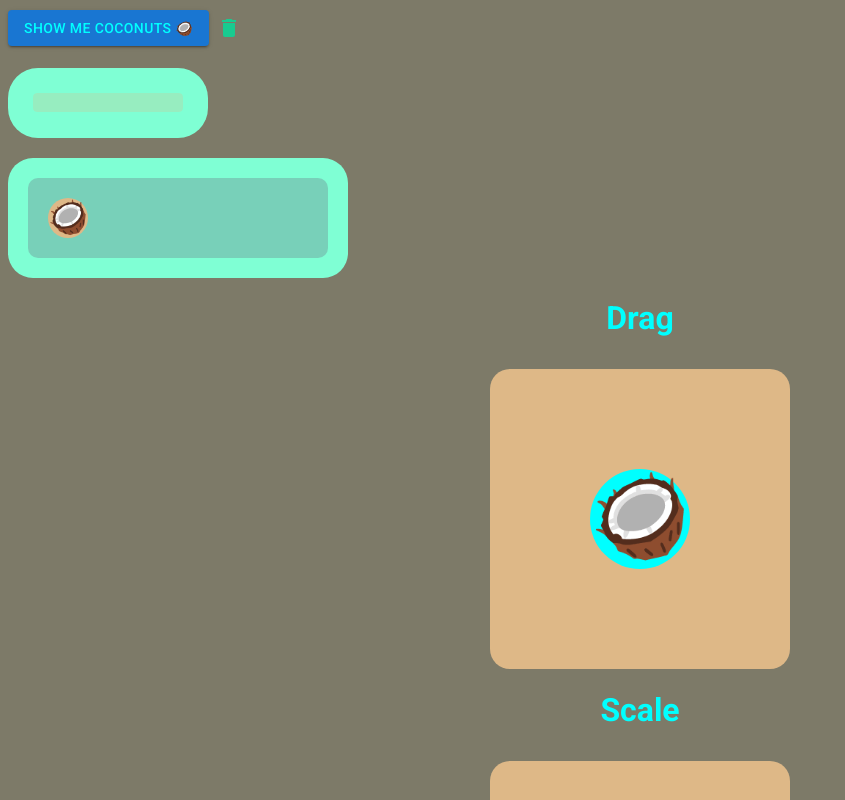
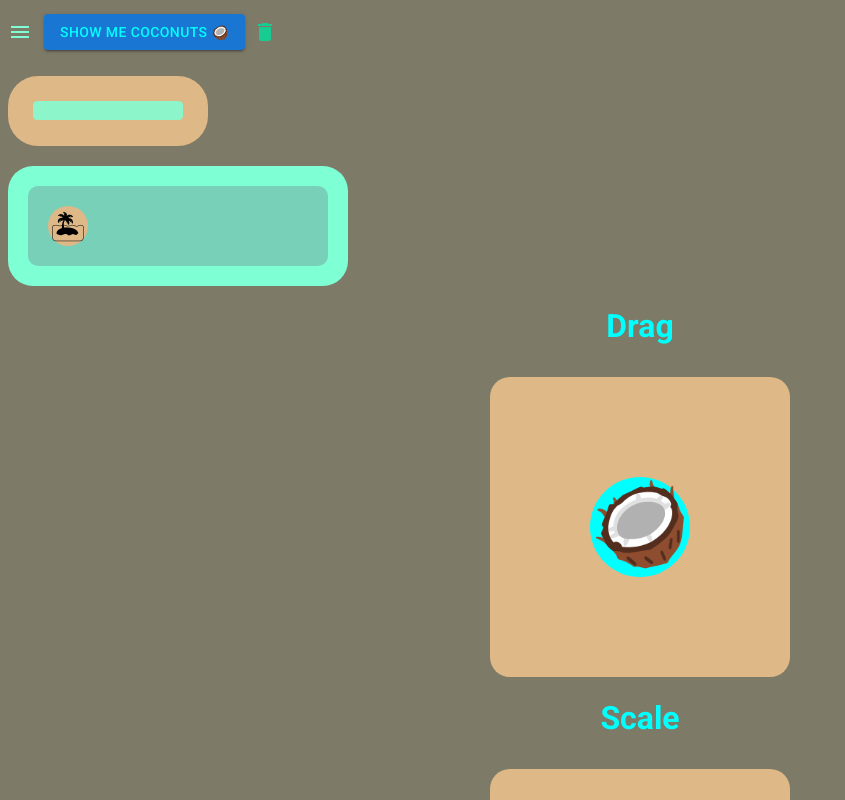
Before and after one commit to Boriwan/learning-mui-framer-motion, a React (Create React App) app: page / in a window 1280 px wide. Shown: the top 800 px of the page, without its empty margins (0-845 px from the left). Built offline with nearby package versions, Linux system fonts and the light colour scheme; a web font is replaced by a local one.

Commit message:
progress

```diff
--- a/public/index.html
+++ b/public/index.html
@@ -13,7 +13,8 @@
       manifest.json provides metadata used when your web app is installed on a
       user's mobile device or desktop. See https://developers.google.com/web/fundamentals/web-app-manifest/
     -->
-  <link rel="manifest" href="%PUBLIC_URL%/manifest.json" />
+  <link rel="manifest" href="%PUBLIC_URL%/manifest.json/" />
+
   <!--
       Notice the use of %PUBLIC_URL% in the tags above.
       It will be replaced with the URL of the `public` folder during the build.
--- a/src/App.js
+++ b/src/App.js
@@ -2,10 +2,12 @@ import CocoDragger from './components/CocoDragger';
 import ButtonPrinter from './components/ButtonPrinter';
 import CocoAnimator from './components/CocoAnimator'
 import Cards from './components/Cards';
+import CocoDrawer from './components/CocoDrawer';
 
 function App() {
   return (
     <>
+      <CocoDrawer />
       <ButtonPrinter />
       <Cards />
       <CocoDragger />
--- a/src/components/ButtonPrinter.js
+++ b/src/components/ButtonPrinter.js
@@ -37,7 +37,7 @@ export default function ButtonPrinter() {
                 <Skeleton
                     id="coco"
                     sx={{
-                        bgcolor: 'rgb(222, 184, 135, 0.255)                        ' }}
+                        bgcolor: 'rgb(127, 255, 212, 0.855)                        ' }}
                     variant = "rounded"
                     animation="wave"
                         />
--- a/src/components/Cards.js
+++ b/src/components/Cards.js
@@ -22,7 +22,7 @@ function Item() {
     return (
 
         <motion.li layout onClick={toggleOpen} initial={{ borderRadius: 10 }}>
-            <motion.div className="avatar" layout>🥥</motion.div>
+            <motion.div className="avatar" layout>🏝</motion.div>
             <AnimatePresence>{isOpen && <Content />}</AnimatePresence>
         </motion.li>
     );
--- /dev/null
+++ b/src/components/CocoDrawer.js
@@ -0,0 +1,27 @@
+import React, { useState } from 'react'
+import Drawer from '@mui/material/Drawer';
+import Box from '@mui/material/Box';
+import { IconButton } from '@mui/material';
+import MenuIcon from '@mui/icons-material/Menu';
+
+export default function CocoDrawer() {
+  const [isOpen, setIsOpen] = useState(false)
+
+  return (
+    <>
+      <IconButton size='large' edge='start' style={{ color: "aquamarine" }} onClick={() => setIsOpen(true)}>
+        <MenuIcon />
+      </IconButton>
+
+      <Drawer
+        anchor='left'
+        open={isOpen}
+        onClick={() => setIsOpen(false)}>
+        <Box id='menu' width={"20rem"} height>
+          <h1>Side Panel</h1>
+          <p>Commodo mollit eu eu ea laborum qui proident labore. Laboris officia in elit anim quis non aliqua fugiat fugiat pariatur consectetur. Pariatur cillum tempor aliquip tempor cupidatat laboris deserunt Lorem. Cillum esse ipsum aliqua nisi reprehenderit esse duis cupidatat duis occaecat deserunt sit culpa. Nisi sunt ullamco dolor dolor.</p>
+        </Box>
+      </Drawer>
+    </>
+  )
+}
--- a/src/custom.css
+++ b/src/custom.css
@@ -19,7 +19,7 @@ h2 {
     margin-top: 20px;
     margin-bottom: 20px;
     color: rgb(244, 145, 231);
-    background-color: aquamarine;
+    background-color: burlywood;
     text-align: center;
     font-weight: bold;
 }
@@ -44,7 +44,7 @@ h2 {
     flex-direction: column;
     justify-content: center;
     align-items: center;
-    color: aquamarine;
+    color: rgb(127, 255, 212);
 }
 
 ul,
@@ -92,3 +92,8 @@ li:last-child {
   border-radius: 10px;
   margin-top: 12px;
 }
+
+#menu {
+    color:aquamarine;
+    background-color: burlywood;
+}
```
